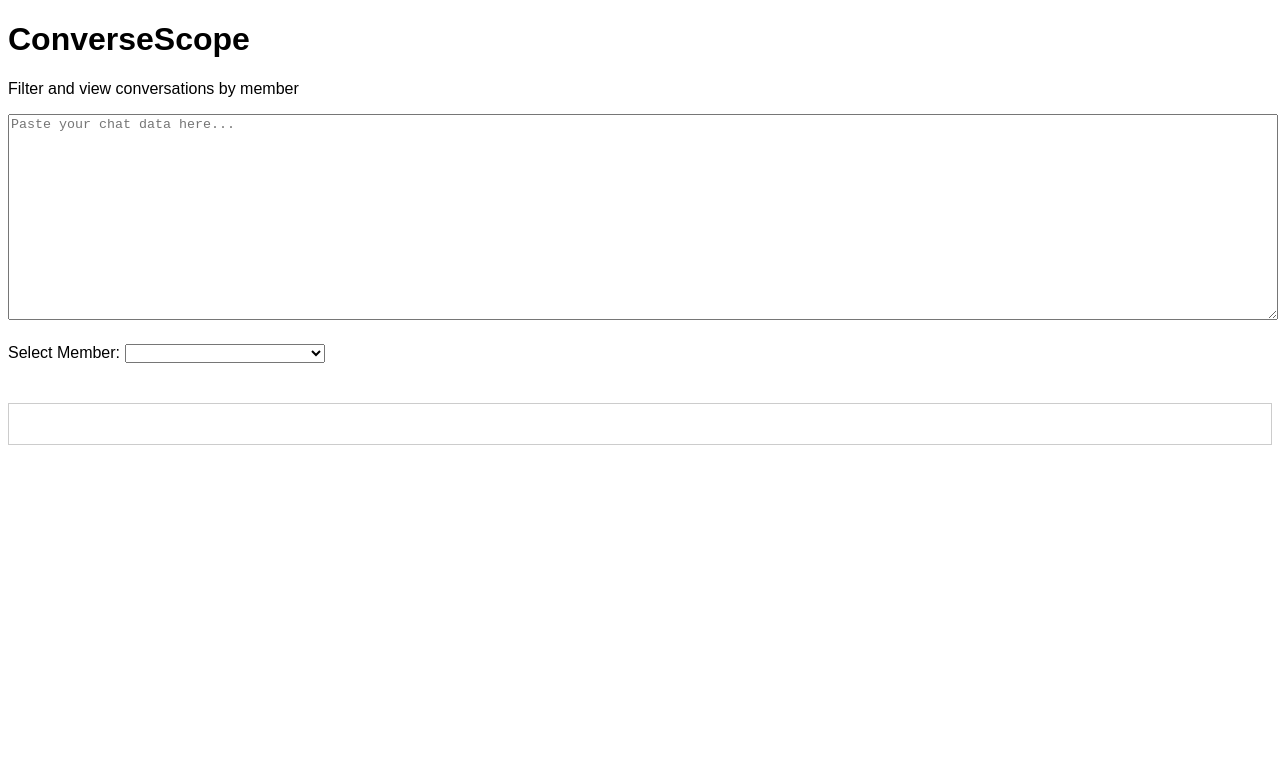
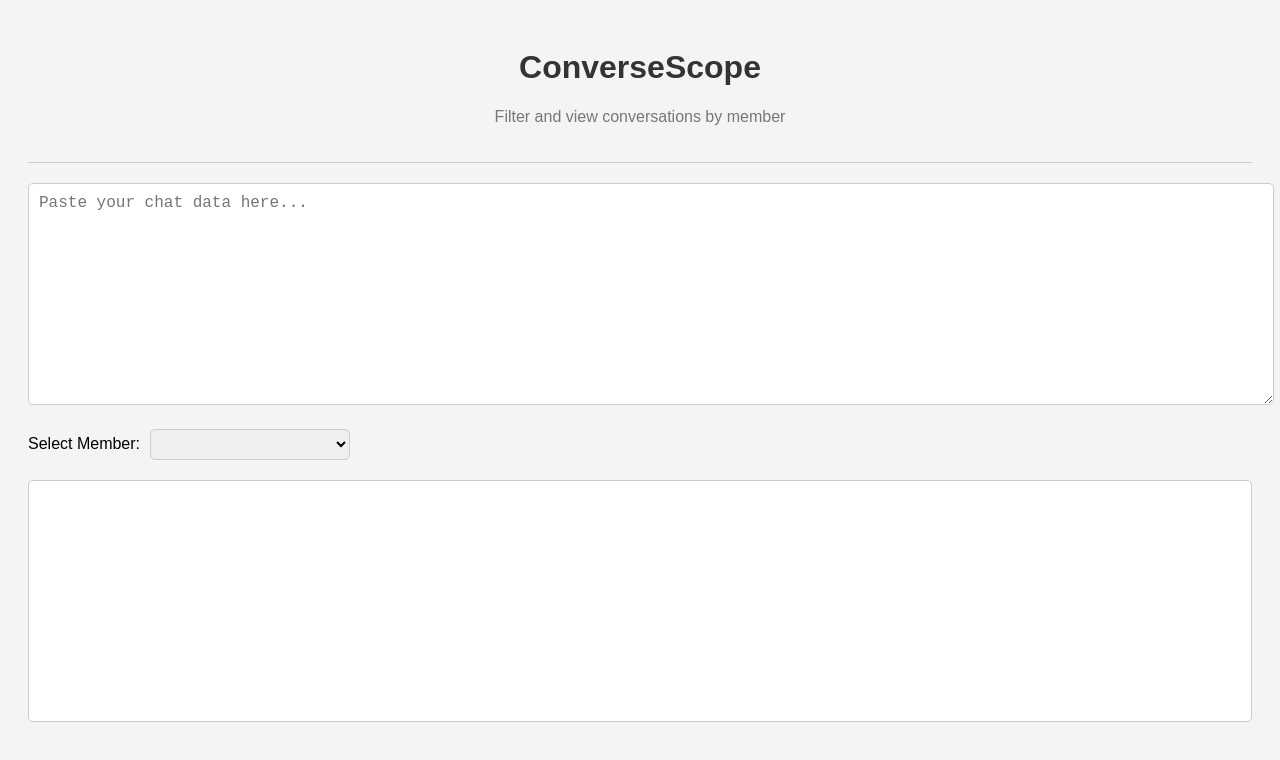
Before and after one commit to Leetgeon/ConverseScope, a plain HTML site: page index.html in a window 1280 px wide. Drawn offline with Linux system fonts and the light colour scheme.

Commit message:
Update styles.css

```diff
--- a/styles.css
+++ b/styles.css
@@ -1,19 +1,58 @@
 body {
     font-family: Arial, sans-serif;
+    background-color: #f4f4f4;
+    padding: 20px;
+}
+
+header {
+    text-align: center;
+    padding-bottom: 20px;
+    border-bottom: 1px solid #ccc;
+}
+
+h1 {
+    color: #333;
+}
+
+p {
+    color: #777;
 }
 
 textarea {
     width: 100%;
     height: 200px;
+    padding: 10px;
+    border-radius: 5px;
+    border: 1px solid #ccc;
+    margin-top: 20px;
+    font-size: 16px;
+}
+
+.controls {
+    display: flex;
+    align-items: center;
+    justify-content: flex-start;
+    margin: 20px 0;
+}
+
+label {
+    margin-right: 10px;
 }
 
 select {
-    margin: 20px 0;
     width: 200px;
+    padding: 5px;
+    border-radius: 5px;
+    border: 1px solid #ccc;
+    font-size: 16px;
 }
 
 #chatDisplay {
+    background-color: #fff;
+    border-radius: 5px;
     border: 1px solid #ccc;
     padding: 20px;
     margin-top: 20px;
+    height: 200px;
+    overflow-y: scroll;
 }
```
